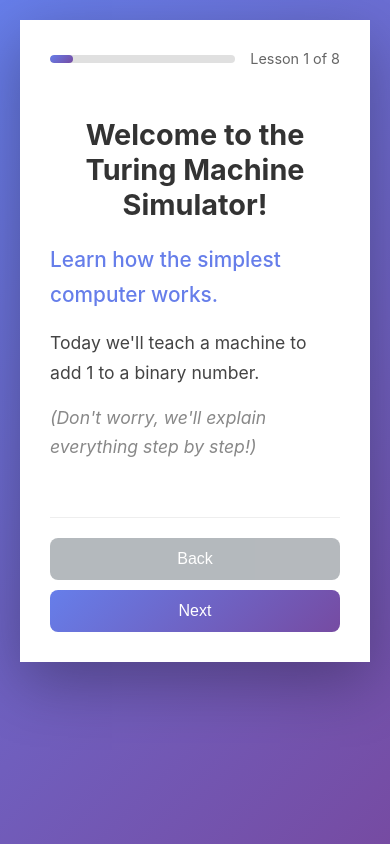
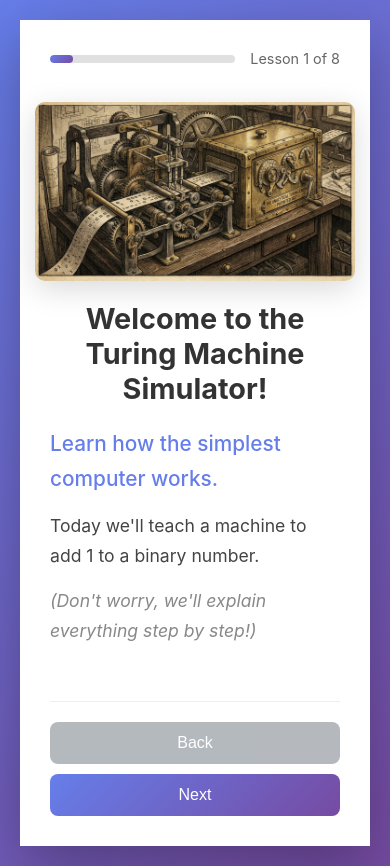
Before and after one commit to aturilin/turing-simulator, a Flask app: page / in a window 390 px wide. Before the commit the page ends 844 px from the top, so only its background shows below. Run offline with Flask 3, Linux system fonts and the light colour scheme.

Commit message:
Add vintage textbook illustrations to lessons
- Add 6 beautiful vintage-style Turing machine illustrations
- Integrate images into onboarding lessons for textbook feel
- Add CSS for hero, inline, and floating image layouts
- Images include: machine assembly, tape, head, states of operation

🤖 Generated with [Claude Code](https://claude.com/claude-code)

Co-Authored-By: Claude <noreply@anthropic.com>

```diff
--- a/examples.py
+++ b/examples.py
@@ -6,6 +6,9 @@ LESSONS = [
         "id": "welcome",
         "title": "Welcome!",
         "content": """
+            <div class="lesson-image-hero">
+                <img src="/static/media/page1.jpeg" alt="The Analytical Turing Engine">
+            </div>
             <h2>Welcome to the Turing Machine Simulator!</h2>
             <p class="lead">Learn how the simplest computer works.</p>
             <p>Today we'll teach a machine to add 1 to a binary number.</p>
@@ -17,6 +20,10 @@ LESSONS = [
         "title": "What is a Turing Machine?",
         "content": """
             <h2>What is a Turing Machine?</h2>
+            <div class="lesson-image-float">
+                <img src="/static/media/page2.jpeg" alt="Turing Machine Assembly">
+                <span class="image-caption">Fig. 1 — The components of a Turing Machine</span>
+            </div>
             <p>A Turing machine is the <strong>simplest possible computer</strong>.</p>
             <p>It was invented by Alan Turing in 1936.</p>
             <div class="highlight-box">
@@ -35,6 +42,10 @@ LESSONS = [
         "title": "The Tape",
         "content": """
             <h2>The Tape</h2>
+            <div class="lesson-image-inline">
+                <img src="/static/media/page3.jpeg" alt="The Tape with Algorithm">
+                <span class="image-caption">Fig. 2 — Binary data on the tape</span>
+            </div>
             <p>The tape is divided into boxes called <strong>"cells"</strong>.</p>
             <p>Each cell holds <strong>ONE symbol</strong>.</p>
             <div class="tape-demo">
@@ -57,6 +68,10 @@ LESSONS = [
         "title": "The Head",
         "content": """
             <h2>The Head</h2>
+            <div class="lesson-image-float">
+                <img src="/static/media/page5.jpeg" alt="The Read/Write Head">
+                <span class="image-caption">Fig. 3 — The read/write head mechanism</span>
+            </div>
             <p>The head points to <strong>ONE cell</strong> at a time.</p>
             <div class="tape-demo">
                 <div class="tape-cell">_</div>
@@ -82,6 +97,10 @@ LESSONS = [
         "title": "States (Modes)",
         "content": """
             <h2>States (Think of them as "modes")</h2>
+            <div class="lesson-image-inline">
+                <img src="/static/media/page6.jpeg" alt="States of Operation">
+                <span class="image-caption">Fig. 4 — The machine's modes of operation</span>
+            </div>
             <p>The machine is always in <strong>ONE state</strong> at a time.</p>
             <p>States are like moods or modes of operation.</p>
             <div class="highlight-box">
@@ -98,6 +117,10 @@ LESSONS = [
         "title": "The Rules",
         "content": """
             <h2>The Rules</h2>
+            <div class="lesson-image-float">
+                <img src="/static/media/page4.jpeg" alt="Algorithm Process Flow">
+                <span class="image-caption">Fig. 5 — Following the algorithm</span>
+            </div>
             <p>Rules tell the machine what to do.</p>
             <p>Each rule says:</p>
             <div class="rule-template">
--- a/static/style.css
+++ b/static/style.css
@@ -241,6 +241,95 @@ body {
     padding: 2px 8px;
     border-radius: 4px;
     font-family: 'Courier New', monospace;
+}
+
+/* ==================== TEXTBOOK IMAGES ==================== */
+
+/* Hero image - full width at top of lesson */
+.lesson-image-hero {
+    margin: -20px -20px 25px -20px;
+    border-radius: 10px;
+    overflow: hidden;
+    box-shadow: 0 8px 30px rgba(0,0,0,0.15);
+}
+
+.lesson-image-hero img {
+    width: 100%;
+    height: auto;
+    display: block;
+}
+
+/* Inline image - centered with caption */
+.lesson-image-inline {
+    margin: 25px auto;
+    max-width: 100%;
+    text-align: center;
+    background: #faf8f5;
+    padding: 15px;
+    border-radius: 12px;
+    border: 1px solid #e8e4df;
+    box-shadow: 0 4px 20px rgba(0,0,0,0.08);
+}
+
+.lesson-image-inline img {
+    width: 100%;
+    max-width: 500px;
+    height: auto;
+    border-radius: 8px;
+    display: block;
+    margin: 0 auto;
+}
+
+/* Float image - floats to side with text wrap */
+.lesson-image-float {
+    float: right;
+    width: 45%;
+    max-width: 280px;
+    margin: 0 0 20px 25px;
+    background: #faf8f5;
+    padding: 12px;
+    border-radius: 12px;
+    border: 1px solid #e8e4df;
+    box-shadow: 0 4px 20px rgba(0,0,0,0.08);
+}
+
+.lesson-image-float img {
+    width: 100%;
+    height: auto;
+    border-radius: 8px;
+    display: block;
+}
+
+/* Image captions */
+.image-caption {
+    display: block;
+    margin-top: 10px;
+    font-size: 0.85rem;
+    color: #6b5b4f;
+    font-style: italic;
+    text-align: center;
+    font-family: Georgia, 'Times New Roman', serif;
+}
+
+/* Clearfix for floated images */
+.lesson-content::after {
+    content: "";
+    display: table;
+    clear: both;
+}
+
+/* Responsive adjustments */
+@media (max-width: 600px) {
+    .lesson-image-float {
+        float: none;
+        width: 100%;
+        max-width: 100%;
+        margin: 20px 0;
+    }
+
+    .lesson-image-hero {
+        margin: -15px -15px 20px -15px;
+    }
 }
 
 /* Lesson navigation */
```
Also changed, not shown: static/media/page1.jpeg (added), static/media/page2.jpeg (added), static/media/page3.jpeg (added), static/media/page4.jpeg (added), static/media/page5.jpeg (added), static/media/page6.jpeg (added), 1 other file.
